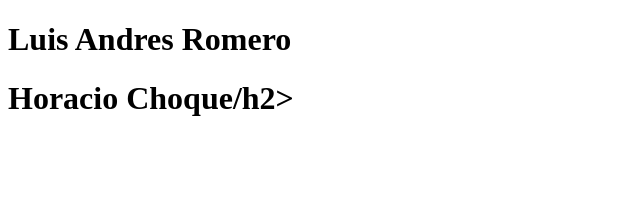
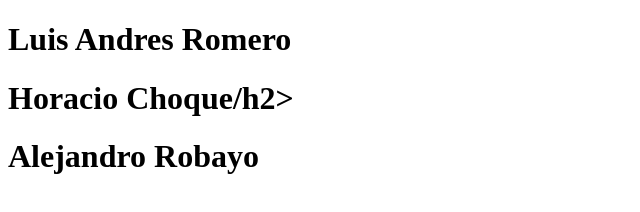
Before and after one commit to romerolae/room2, a plain HTML site: page index.html in a window 1280 px wide. Shown: the whole page, without its empty margins (0-640 px from the left). Drawn offline with Linux system fonts and the light colour scheme.

Commit message:
anadir nombre Alejandro

```diff
--- a/index.html
+++ b/index.html
@@ -9,5 +9,6 @@
 	<body>
 		<h1>Luis Andres Romero</h1>
 		<h1>Horacio Choque/h2>
+			<h1>Alejandro Robayo</h1>
 	</body>
 </html>
```
